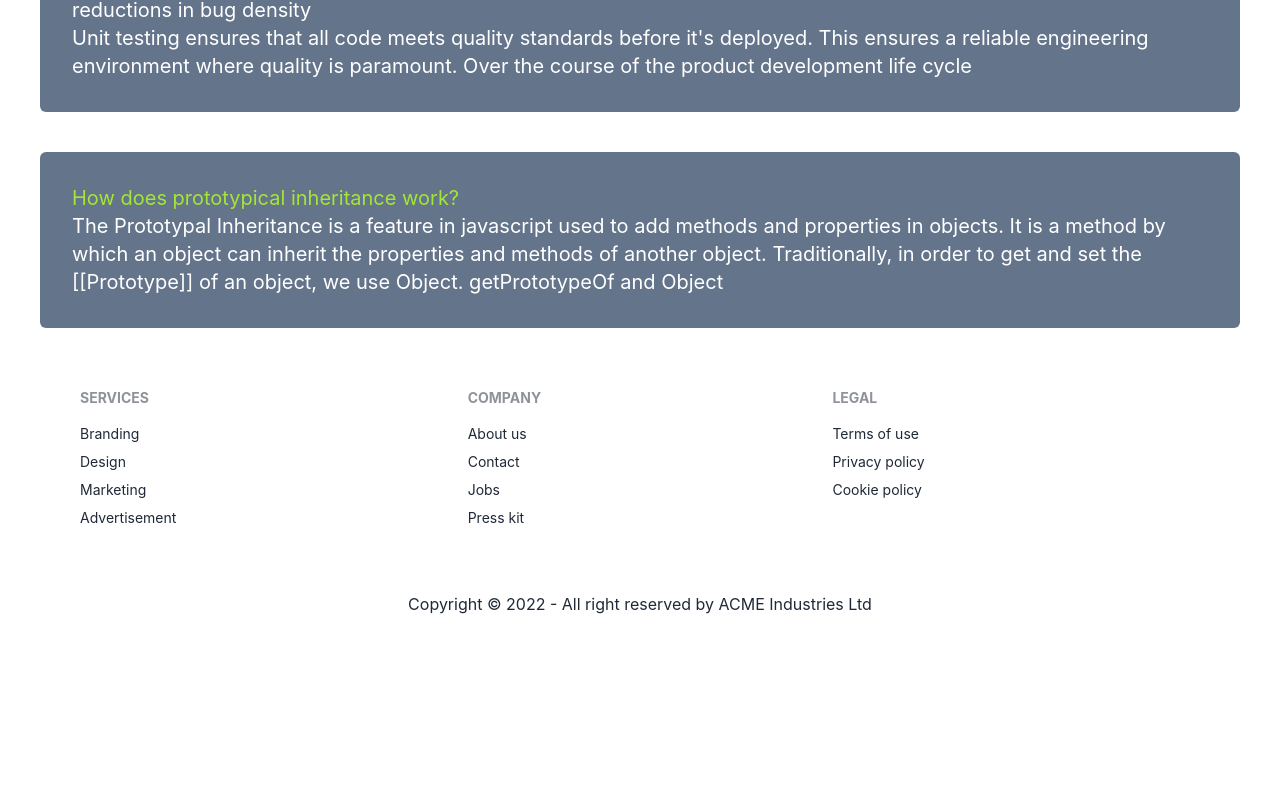
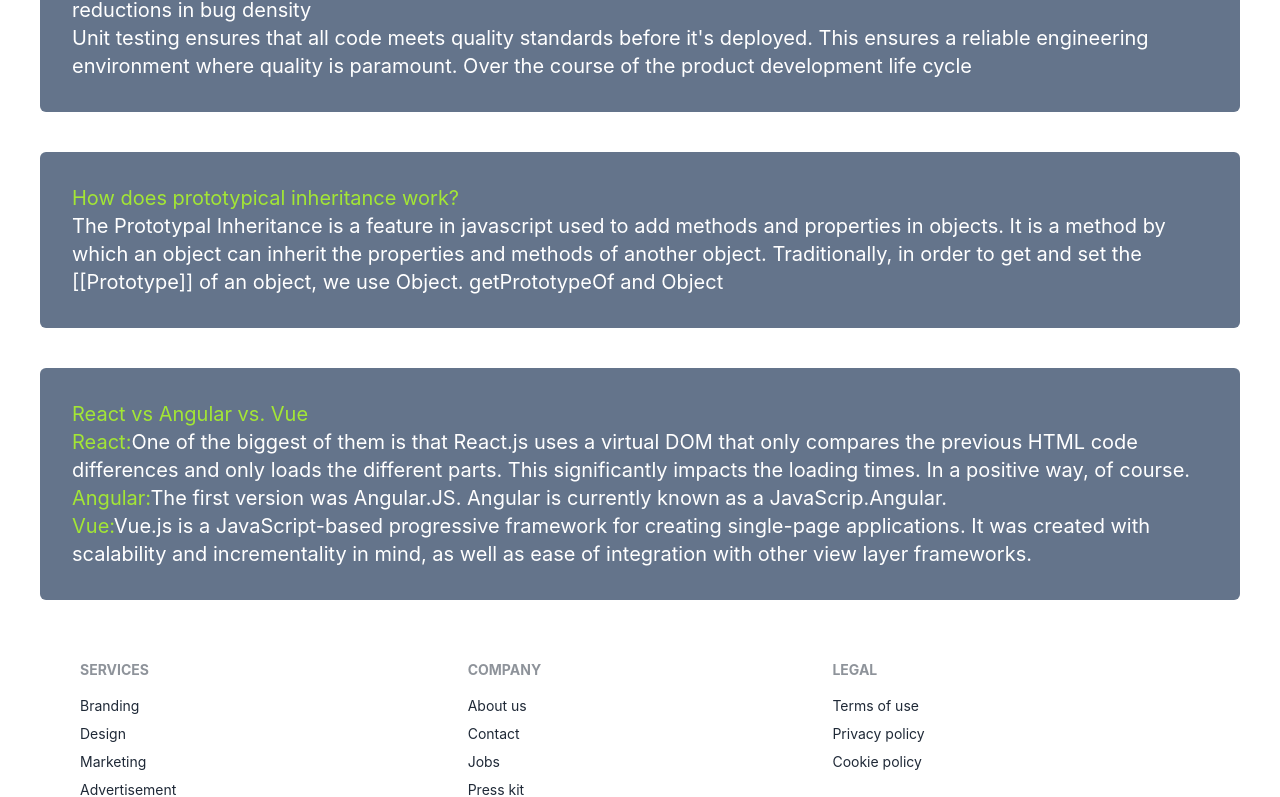
Before and after one commit to srbony/mobiles-resale-market-client-side-repo, a React (Create React App) app: page /blog in a window 1280 px wide. Shown: the part 448-1245 px from the top of the page. Before the commit the page ends 1104 px from the top, so only its background shows below. Built offline with nearby package versions, Linux system fonts and the light colour scheme.

Commit message:
added react vs. angular vs. vue

```diff
--- a/src/Pages/Blog/Blog.js
+++ b/src/Pages/Blog/Blog.js
@@ -26,6 +26,14 @@ const Blog = () => {
                     <p>The Prototypal Inheritance is a feature in javascript used to add methods and properties in objects. It is a method by which an object can inherit the properties and methods of another object. Traditionally, in order to get and set the [[Prototype]] of an object, we use Object. getPrototypeOf and Object</p>
                 </div>
             </div>
+            <div className='rounded-md bg-slate-500 p-8  my-5'>
+                <div className='text-white text-xl'>
+                    <h2 className='text-lime-400'>React vs Angular vs. Vue</h2>
+                    <p><span className='text-lime-400'>React:</span>One of the biggest of them is that React.js uses a virtual DOM that only compares the previous HTML code differences and only loads the different parts. This significantly impacts the loading times. In a positive way, of course.</p>
+                    <p> <span className='text-lime-400'>Angular:</span>The first version was Angular.JS. Angular is currently known as a JavaScrip.Angular.</p>
+                    <p><span className='text-lime-400'>Vue:</span>Vue.js is a JavaScript-based progressive framework for creating single-page applications. It was created with scalability and incrementality in mind, as well as ease of integration with other view layer frameworks.</p>
+                </div>
+            </div>
 
         </div>
     );
```
